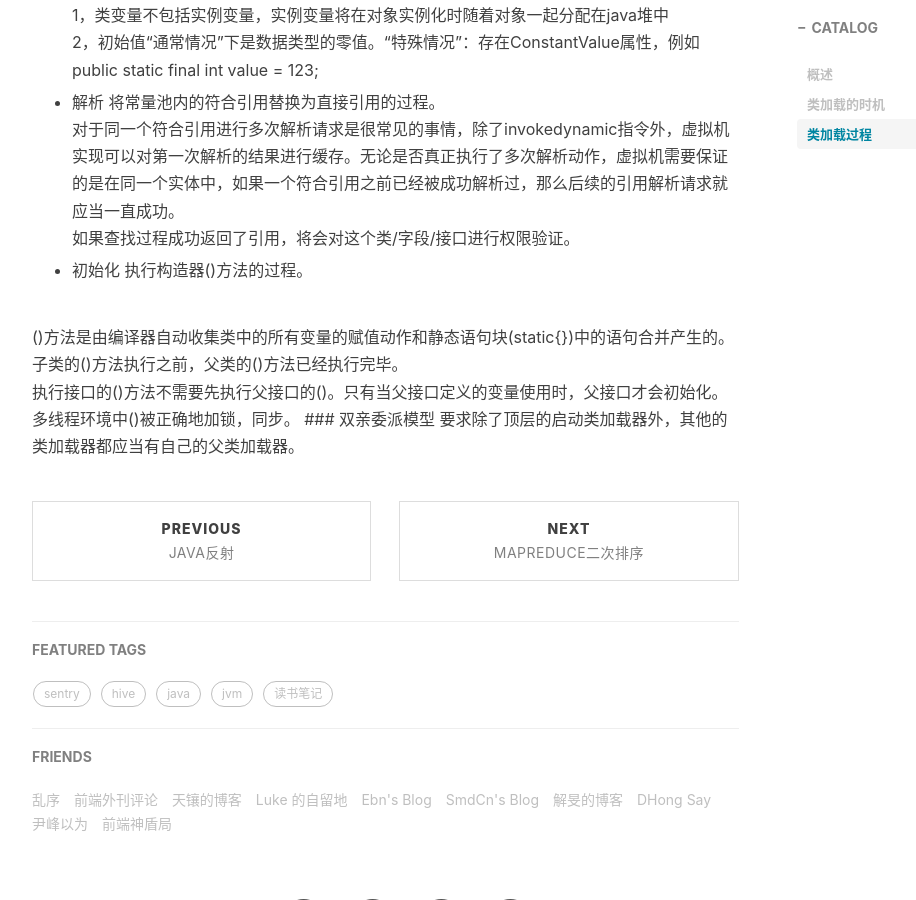
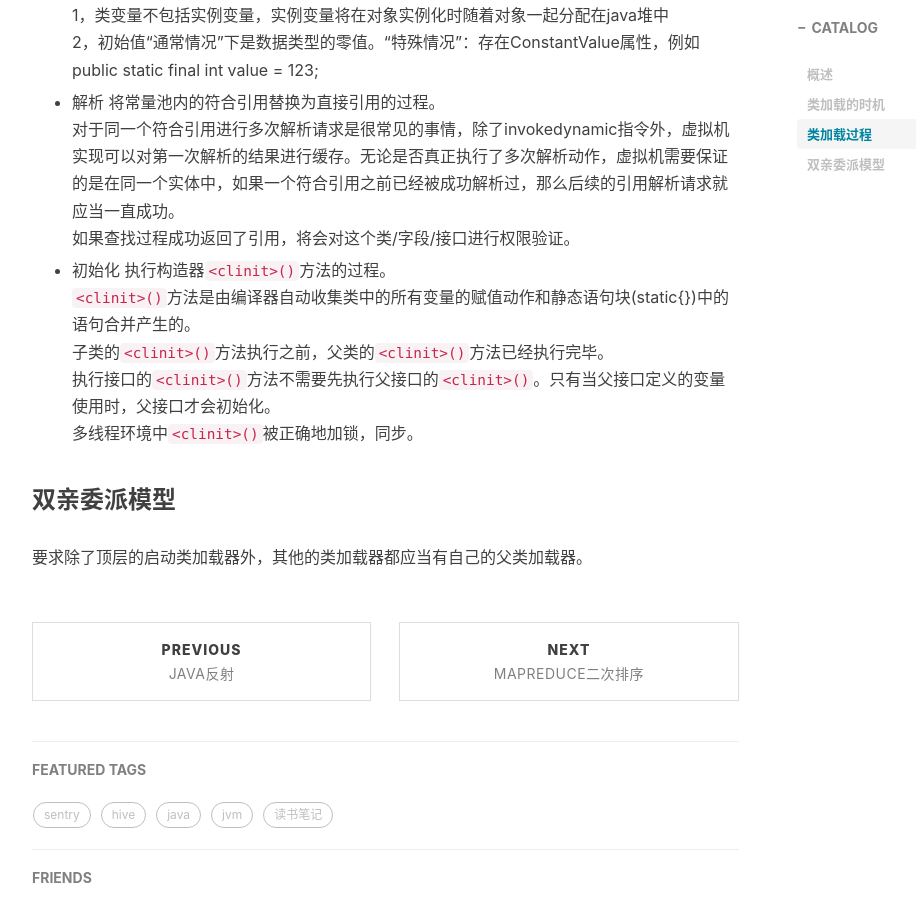
Before and after one commit to archer811/archer811.github.io, a Jekyll site: the page built from _posts/2017-07-11-Java-ClassLoader.markdown, in a window 1280 px wide and 900 px high, scrolled down 1399 px. Shown: the whole window, without its empty margins (233-1149 px from the left). Built offline with Jekyll 4.4.1, drawn with Linux system fonts in a browser that asks for light colours; nearby versions of some CDN libraries; comment, search, counter and statistics services are not loaded.

Commit message:
modify post

```diff
--- a/_posts/2017-07-11-Java-ClassLoader.markdown
+++ b/_posts/2017-07-11-Java-ClassLoader.markdown
@@ -51,11 +51,11 @@ tags:
 如果查找过程成功返回了引用，将会对这个类/字段/接口进行权限验证。
 
 * 初始化
-执行构造器<clinit>()方法的过程。<br>
-<clinit>()方法是由编译器自动收集类中的所有变量的赋值动作和静态语句块(static{})中的语句合并产生的。<br>
-子类的<clinit>()方法执行之前，父类的<clinit>()方法已经执行完毕。<br>
-执行接口的<clinit>()方法不需要先执行父接口的<clinit>()。只有当父接口定义的变量使用时，父接口才会初始化。<br>
-多线程环境中<clinit>()被正确地加锁，同步。
+执行构造器`<clinit>()`方法的过程。<br>
+`<clinit>()`方法是由编译器自动收集类中的所有变量的赋值动作和静态语句块(static{})中的语句合并产生的。<br>
+子类的`<clinit>()`方法执行之前，父类的`<clinit>()`方法已经执行完毕。<br>
+执行接口的`<clinit>()`方法不需要先执行父接口的`<clinit>()`。只有当父接口定义的变量使用时，父接口才会初始化。<br>
+多线程环境中`<clinit>()`被正确地加锁，同步。
 
 ### 双亲委派模型
 要求除了顶层的启动类加载器外，其他的类加载器都应当有自己的父类加载器。
```
